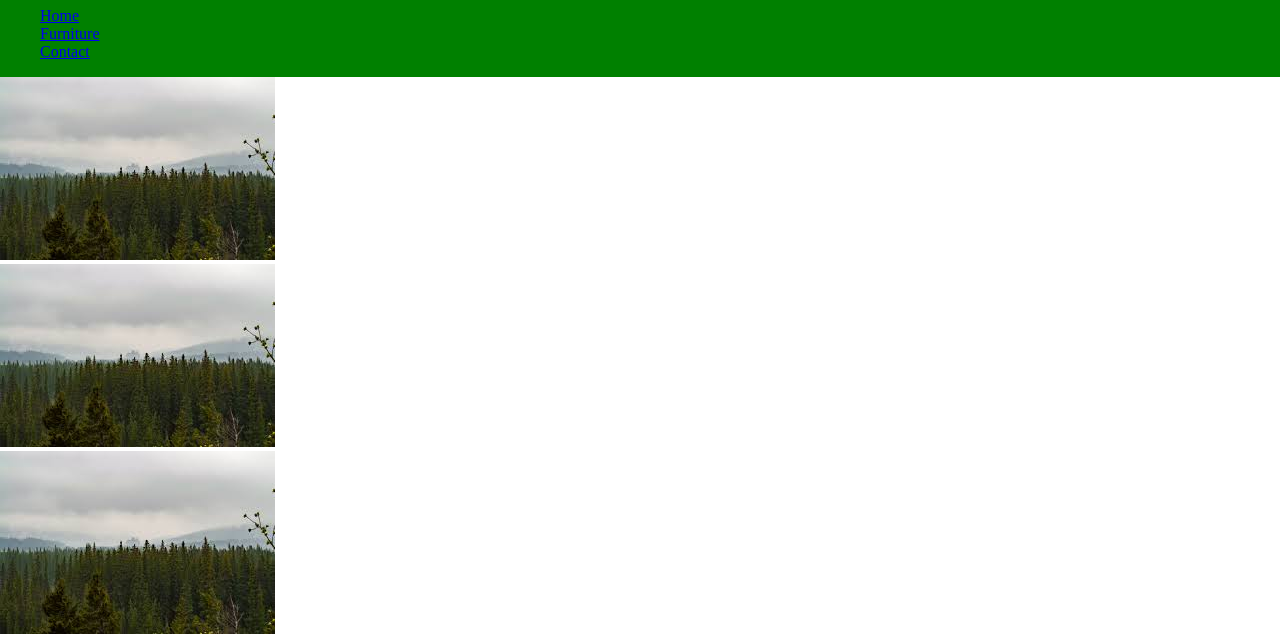
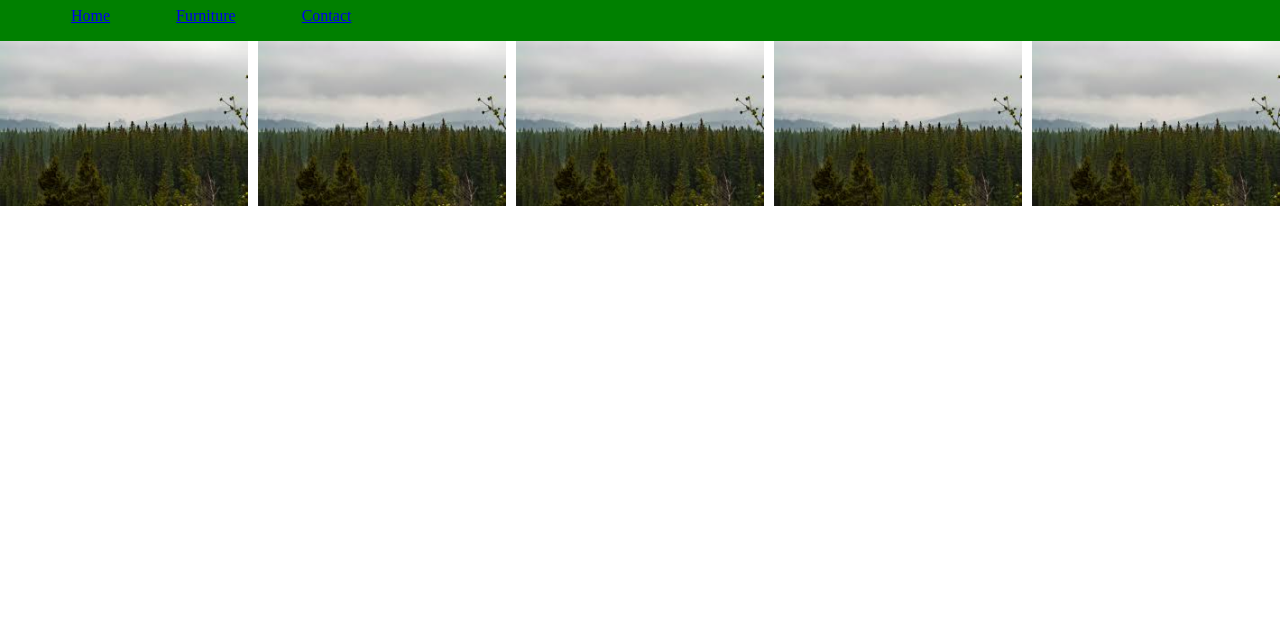
Before and after one commit to BrettLaguerra/Evan-LLC, a plain HTML site: page construction.html in a window 1280 px wide. Shown: the part 73-710 px from the top of the page. Drawn offline with nearby package versions, Linux system fonts and the light colour scheme.

Commit message:
small nav update

```diff
--- a/CSS/style.css
+++ b/CSS/style.css
@@ -65,7 +65,12 @@ INDEX
 CONSTRUCTION/FURNITURE
 ********************************************/
 
-/*This area will feature carousel code
+/*This area will feature carousel code*/
+
+.nav li {
+	display: inline;
+	padding: 0 2.5%;
+}
 
 /*******************************************
 CONTACT
--- a/construction.html
+++ b/construction.html
@@ -2,8 +2,6 @@
 <html>
   <head>
     <link rel="stylesheet" href="CSS/style.css"></link>
-    <!--<link rel="stylesheet" href="owlcarousel/owl.carousel.min.css">
-    <link rel="stylesheet" href="owlcarousel/owl.theme.default.min.css">-->
   </head>
   <body>
 
@@ -32,7 +30,9 @@
     <p>© 2017</p>
 
     <script src="JS/jquery-3.2.1.min.js"></script>
-    <!--<script src="owlcarousel/owl.carousel.min.js"></script>-->
+    <link rel="stylesheet" href="owlcarousel/owl.carousel.min.css">
+    <link rel="stylesheet" href="owlcarousel/owl.theme.default.min.css">
+    <script src="owlcarousel/owl.carousel.min.js"></script>
     <script src="JS/wheel.js"></script>
   </footer>
   </body>
```
